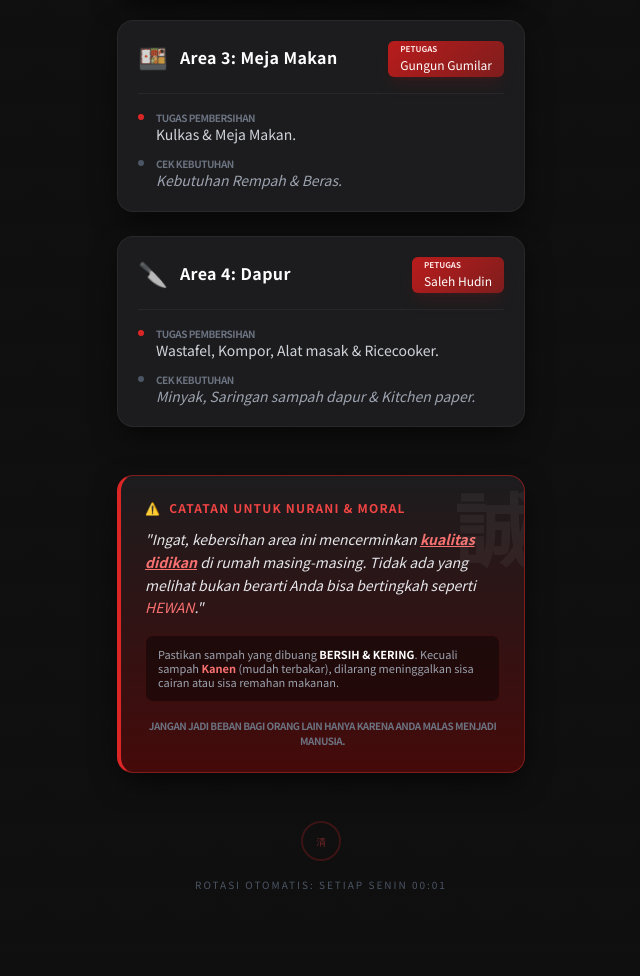
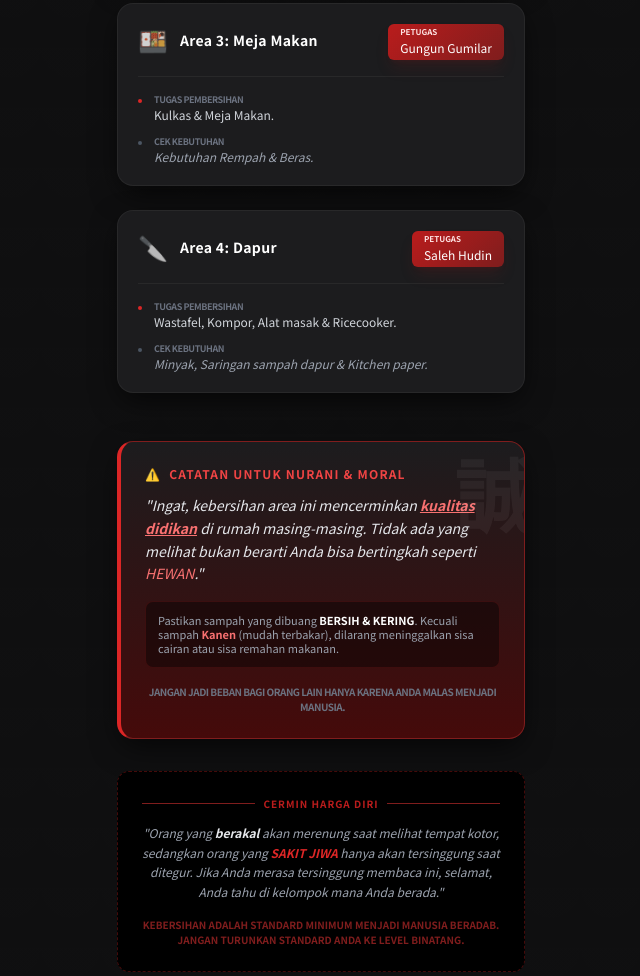
Before and after one commit to tstavinues-source/Jadwal-Piket-Souji, a plain HTML site: page index.html in a window 1280 px wide. Shown: the part 732-1708 px from the top of the page, without its empty margins (319-959 px from the left). Before the commit the page ends 1684 px from the top, so only its background shows below. Drawn offline with nearby package versions, Linux system fonts and the light colour scheme.

Commit message:
Update index.html

```diff
--- a/index.html
+++ b/index.html
@@ -19,7 +19,7 @@
             background-color: var(--osaka-dark);
             color: #f4f4f5;
             margin: 0;
-            padding-bottom: 60px;
+            padding-bottom: 80px;
         }
 
         .japanese-bg {
@@ -52,6 +52,12 @@
         .sarcasm-card {
             background: linear-gradient(180deg, #1c1c1e 0%, #450a0a 100%);
             border: 1px solid #7f1d1d;
+        }
+
+        .deep-sarcasm-card {
+            background: #000;
+            border: 1px dashed #450a0a;
+            position: relative;
         }
 
         .kanji-watermark {
@@ -115,6 +121,21 @@
             </div>
         </div>
 
+        <!-- Deep Sarcasm Section -->
+        <div class="mt-8 deep-sarcasm-card rounded-xl p-6 mb-10 shadow-inner">
+            <div class="flex items-center gap-2 mb-3">
+                <div class="h-[1px] flex-grow bg-red-900"></div>
+                <span class="text-[10px] text-red-700 font-bold tracking-widest uppercase">Cermin Harga Diri</span>
+                <div class="h-[1px] flex-grow bg-red-900"></div>
+            </div>
+            <p class="text-xs text-gray-400 leading-relaxed text-center italic">
+                "Orang yang <span class="text-gray-200 font-bold">berakal</span> akan merenung saat melihat tempat kotor, sedangkan orang yang <span class="text-red-600 font-bold uppercase">SAKIT JIWA</span> hanya akan tersinggung saat ditegur. Jika Anda merasa tersinggung membaca ini, selamat, Anda tahu di kelompok mana Anda berada."
+            </p>
+            <p class="text-[10px] text-red-900 mt-4 text-center font-bold">
+                KEBERSIHAN ADALAH STANDARD MINIMUM MENJADI MANUSIA BERADAB. JANGAN TURUNKAN STANDARD ANDA KE LEVEL BINATANG.
+            </p>
+        </div>
+
         <!-- Footer Mobile -->
         <div class="mt-12 text-center">
             <div class="w-10 h-10 border-2 border-red-900 mx-auto rounded-full flex items-center justify-center opacity-40">
@@ -154,35 +175,30 @@
             }
         ];
 
-        // Tanggal mulai awal (15 Maret 2026 adalah hari Minggu)
-        // Namun karena rotasi setiap Senin, kita hitung selisih dari Senin pertama yaitu 16 Maret 2026
+        // Start Date: 16 Maret 2026 jam 00:01 (Senin Pertama)
         const rotationStartDate = new Date('2026-03-16T00:01:00');
 
         function renderMobileSchedule() {
             const now = new Date();
 
-            // Hitung selisih minggu (7 hari penuh)
-            // Menggunakan Math.floor agar pergantian terjadi tepat saat melewati Senin jam 00:01
+            // Hitung selisih minggu
             const diffTime = now - rotationStartDate;
             let weekIndex = 0;
 
             if (diffTime > 0) {
+                // Berganti tepat setiap 7 hari (Senin jam 00:01)
                 weekIndex = Math.floor(diffTime / (1000 * 60 * 60 * 24 * 7));
-                // Karena mulai 15 Maret (Minggu), maka Senin 16 Maret adalah awal Week 1 rotasi baru.
-                // Ditambah 1 karena array indeks 0 adalah area 1.
             } else {
-                // Untuk kasus sebelum 16 Maret 2026
                 weekIndex = 0;
             }
 
-            // Update Header Tanggal Hari Ini
+            // Update Tanggal Header
             const dateFmt = { weekday: 'long', day: 'numeric', month: 'short' };
             document.getElementById('date-now').innerText = now.toLocaleDateString('id-ID', dateFmt);
 
-            // Tentukan Range Minggu Ini (Senin ke Senin)
-            // Cari Senin terdekat sebelumnya
+            // Hitung Range Minggu Berjalan (Senin s/d Senin depan)
             const currentMonday = new Date(now);
-            const dayNum = now.getDay(); // 0 (Sun) to 6 (Sat)
+            const dayNum = now.getDay();
             const diffToMonday = dayNum === 0 ? 6 : dayNum - 1;
             currentMonday.setDate(now.getDate() - diffToMonday);
             currentMonday.setHours(0, 1, 0, 0);
@@ -197,7 +213,7 @@
             container.innerHTML = '';
 
             areas.forEach((area, i) => {
-                // Algoritma rotasi: Nama orang berputar setiap minggu
+                // Rotasi Nama
                 const personIndex = (i + weekIndex) % persons.length;
                 const pic = persons[personIndex];
 
@@ -210,7 +226,7 @@
                         <div class="flex justify-between items-start mb-4">
                             <div class="flex items-center gap-3">
                                 <span class="text-2xl opacity-80">${area.icon}</span>
-                                <h3 class="text-white font-bold tracking-wide">${area.name}</h3>
+                                <h3 class="text-white font-bold tracking-wide text-sm">${area.name}</h3>
                             </div>
                             <div class="active-badge px-3 py-1 rounded-md shadow-lg shadow-red-900/20">
                                 <p class="text-[8px] text-red-100 font-bold uppercase leading-none mb-1">Petugas</p>
@@ -220,17 +236,17 @@
 
                         <div class="space-y-3 mt-4 pt-4 border-t border-white/5">
                             <div class="flex items-start gap-3">
-                                <div class="mt-1 w-1.5 h-1.5 rounded-full bg-red-600"></div>
+                                <div class="mt-1.5 w-1 h-1 rounded-full bg-red-600"></div>
                                 <div>
-                                    <p class="text-[10px] text-gray-500 uppercase font-bold tracking-tighter">Tugas Pembersihan</p>
-                                    <p class="text-sm text-gray-300 leading-snug">${area.tasks}</p>
+                                    <p class="text-[9px] text-gray-500 uppercase font-bold tracking-tighter">Tugas Pembersihan</p>
+                                    <p class="text-xs text-gray-300 leading-snug">${area.tasks}</p>
                                 </div>
                             </div>
                             <div class="flex items-start gap-3">
-                                <div class="mt-1 w-1.5 h-1.5 rounded-full bg-gray-600"></div>
+                                <div class="mt-1.5 w-1 h-1 rounded-full bg-gray-600"></div>
                                 <div>
-                                    <p class="text-[10px] text-gray-500 uppercase font-bold tracking-tighter">Cek Kebutuhan</p>
-                                    <p class="text-sm text-gray-400 italic leading-snug">${area.checks}</p>
+                                    <p class="text-[9px] text-gray-500 uppercase font-bold tracking-tighter">Cek Kebutuhan</p>
+                                    <p class="text-xs text-gray-400 italic leading-snug">${area.checks}</p>
                                 </div>
                             </div>
                         </div>
@@ -241,8 +257,7 @@
         }
 
         renderMobileSchedule();
-        // Cek setiap menit untuk memastikan transisi Senin 00:01 akurat jika app tetap terbuka
-        setInterval(renderMobileSchedule, 60000);
+        setInterval(renderMobileSchedule, 60000); // Update setiap menit
     </script>
 </body>
 </html>
```
